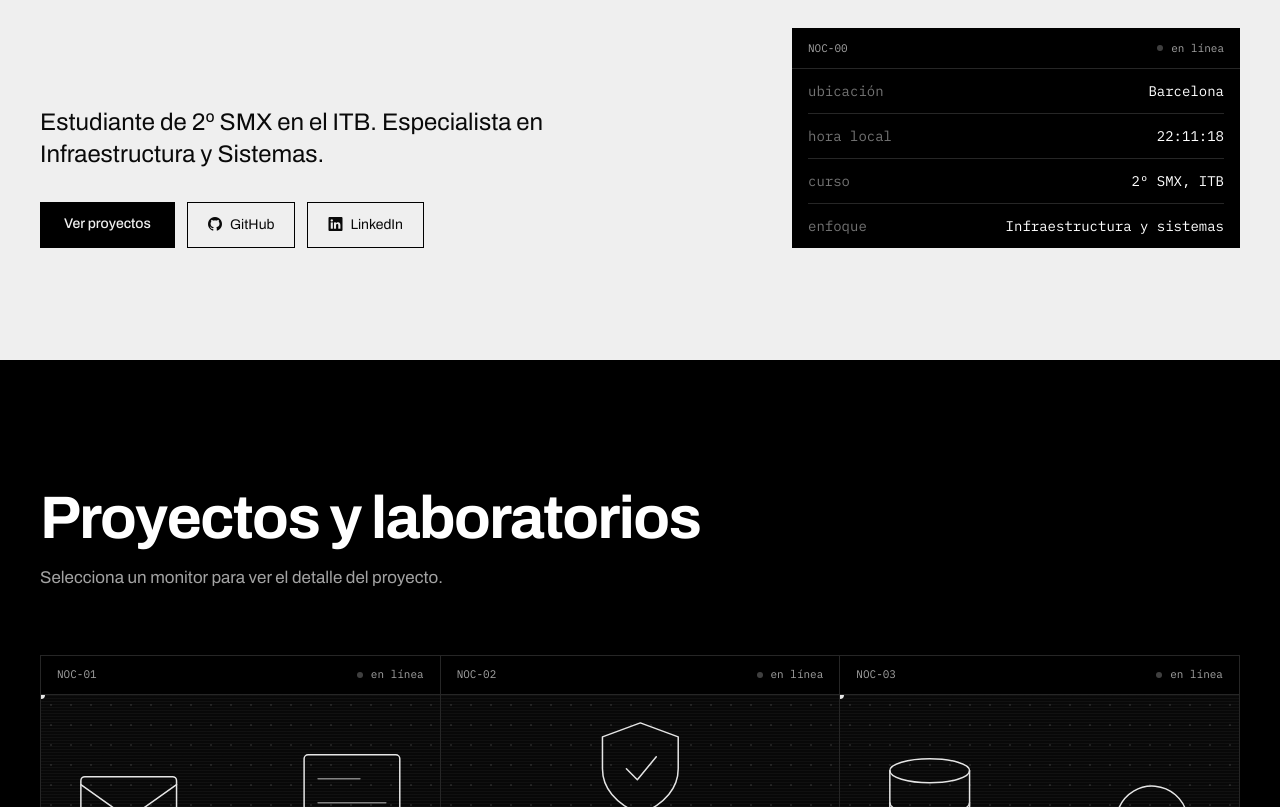
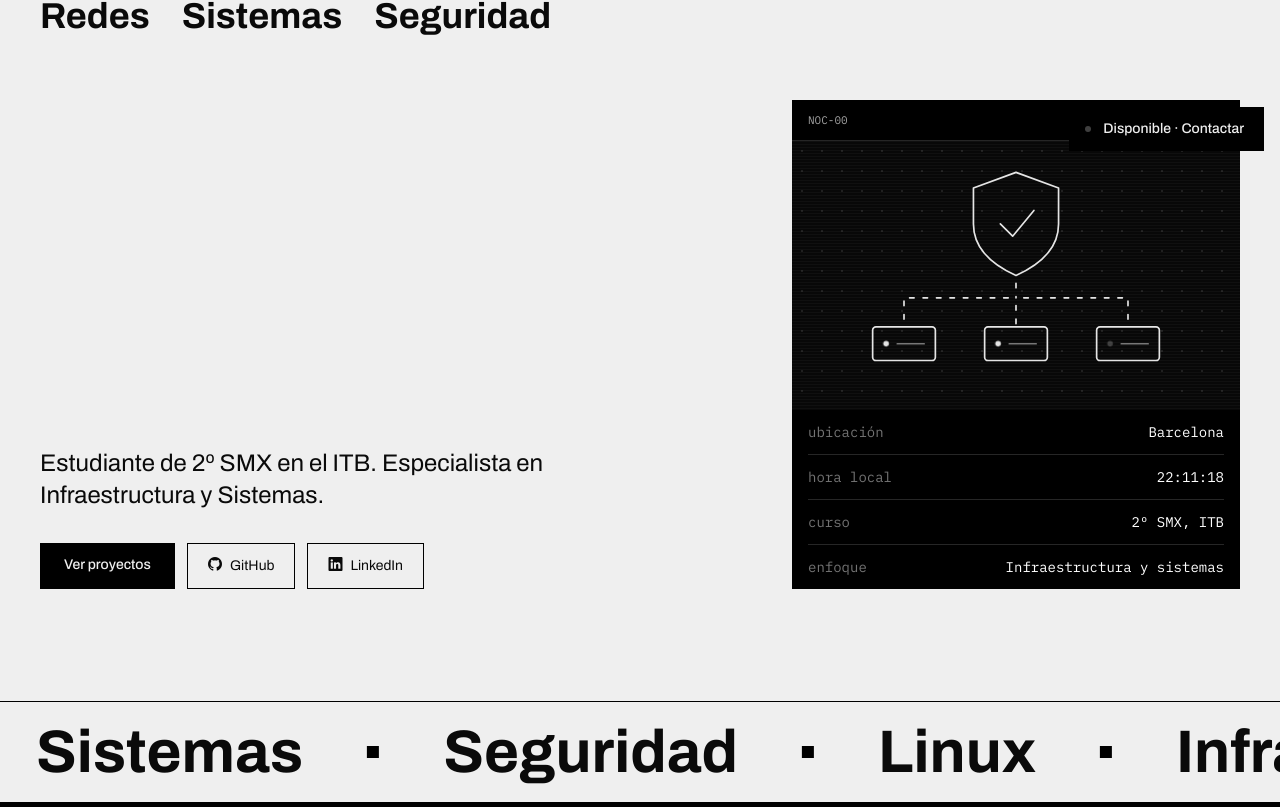
Before and after one commit to bagpotato/web, a React (Vite) app: page / in a window 1280 px wide. Shown: the part 633-1440 px from the top of the page. Built offline with nearby package versions, Linux system fonts and the light colour scheme.

Commit message:
Rediseño: hero con visual, marquesina y botón de disponibilidad

```diff
--- a/src/App.jsx
+++ b/src/App.jsx
@@ -12,6 +12,8 @@ import Contact from './components/Contact.jsx';
 import Footer from './components/Footer.jsx';
 import ProjectViewer from './components/ProjectViewer.jsx';
 import Game from './components/Game.jsx';
+import Marquee from './components/Marquee.jsx';
+import Availability from './components/Availability.jsx';
 
 export default function App() {
   const [game, setGame] = useState(false);
@@ -22,6 +24,7 @@ export default function App() {
       <Header onPlay={() => setGame(true)} />
       <main>
         <Hero />
+        <Marquee />
         <Section id="proyectos" tone="dark" title="Proyectos y laboratorios" intro="Selecciona un monitor para ver el detalle del proyecto.">
           <Wall onOpen={setProject} />
         </Section>
@@ -33,6 +36,7 @@ export default function App() {
         <Section id="contacto" tone="dark" title="Contacto"><Contact /></Section>
       </main>
       <Footer />
+      <Availability />
       <ProjectViewer index={project} onClose={() => setProject(null)} />
       <Game open={game} onClose={() => setGame(false)} />
     </>
--- /dev/null
+++ b/src/components/Availability.jsx
@@ -0,0 +1,8 @@
+export default function Availability() {
+  return (
+    <a href="#contacto" className="fixed z-40 right-4 bottom-4 flex items-center gap-3 bg-black text-paper pl-4 pr-5 py-3 text-sm font-medium transition-colors hover:bg-neutral-800">
+      <span className="dot" />
+      Disponible · Contactar
+    </a>
+  );
+}
--- a/src/components/Hero.jsx
+++ b/src/components/Hero.jsx
@@ -2,6 +2,9 @@ import { LINKS, PHOTO } from '../data/links.js';
 import useClock from '../hooks/useClock.js';
 import Wordmark from './Wordmark.jsx';
 import MonitorBar from './MonitorBar.jsx';
+import Screen from './Screen.jsx';
+import ArtNet from './art/ArtNet.jsx';
+import { H } from '../data/styles.js';
 
 export default function Hero() {
   const time = useClock();
@@ -11,6 +14,9 @@ export default function Hero() {
     <section id="inicio" className="pt-32 md:pt-40 pb-20 md:pb-28">
       <div className="mx-auto max-w-[1280px] px-6 md:px-10">
         <Wordmark />
+        <p className="ln mt-8 flex flex-wrap gap-x-8 gap-y-1 text-2xl md:text-4xl font-bold" style={{ ...H, '--d': '700ms' }}>
+          <span>Redes</span><span>Sistemas</span><span>Seguridad</span>
+        </p>
         <div className="mt-12 md:mt-16 grid md:grid-cols-[1.2fr_1fr] gap-12 items-end">
           <div className="ln" style={{ '--d': '900ms' }}>
             <p className="text-xl md:text-2xl leading-snug max-w-lg">Estudiante de 2º SMX en el ITB. Especialista en Infraestructura y Sistemas.</p>
@@ -22,7 +28,7 @@ export default function Hero() {
           </div>
           <div className="ln bg-black text-white font-mono text-sm w-full max-w-md md:ml-auto" style={{ '--d': '1150ms' }}>
             <MonitorBar id="NOC-00" />
-            {PHOTO && <img src={PHOTO} alt="Juan David Morales Mendoza" className="w-full aspect-[4/3] object-cover grayscale border-b border-neutral-800" />}
+                        {PHOTO ? <img src={PHOTO} alt="Juan David Morales Mendoza" className="w-full aspect-[4/3] object-cover grayscale border-b border-neutral-800" /> : <Screen Art={ArtNet} />}
             <dl className="px-4 divide-y divide-neutral-800">
               {rows.map(([k, v]) => (
                 <div key={k} className="flex justify-between gap-6 py-3">
--- /dev/null
+++ b/src/components/Marquee.jsx
@@ -0,0 +1,22 @@
+import { H } from '../data/styles.js';
+
+const TEXT = ['Redes', 'Sistemas', 'Seguridad', 'Linux', 'Infraestructura'];
+
+export default function Marquee() {
+  return (
+    <div className="marquee border-y border-black overflow-hidden" aria-hidden="true">
+      <div className="marquee-track flex w-max">
+        {[0, 1].map((k) => (
+          <ul key={k} className="flex shrink-0 items-center">
+            {TEXT.map((t) => (
+              <li key={t} className="flex items-center whitespace-nowrap py-5 pl-16 text-4xl md:text-6xl font-bold" style={H}>
+                {t}
+                <span className="ml-16 inline-block h-3 w-3 bg-black" />
+              </li>
+            ))}
+          </ul>
+        ))}
+      </div>
+    </div>
+  );
+}
--- a/src/index.css
+++ b/src/index.css
@@ -67,3 +67,8 @@ body { font-family: 'Archivo', system-ui, sans-serif; background: #efefef; color
   .ln { opacity: 1; }
   .draw { stroke-dashoffset: 0; }
 }
+
+.marquee-track { animation: marquee 40s linear infinite; }
+.marquee:hover .marquee-track { animation-play-state: paused; }
+@keyframes marquee { to { transform: translateX(-50%); } }
+@media (prefers-reduced-motion: reduce) { .marquee-track { animation: none; } }
```
